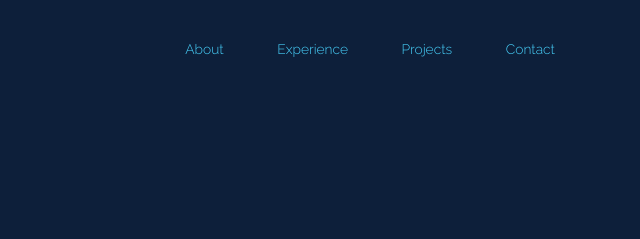
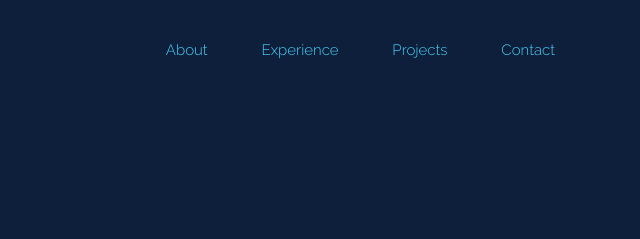
Before and after one commit to ramanmangla/ramanmangla.github.io, a plain HTML site: page index.html in a window 1280 px wide. Shown: the top 239 px of the page, 640-1280 px from the left. Drawn offline with Linux system fonts and the light colour scheme.

Commit message:
Fixed issue with font sizing on window resizing

```diff
--- a/Styles/main.scss
+++ b/Styles/main.scss
@@ -41,7 +41,7 @@ $color-heading: #FFFFFF;
 
 html {
 	/* Fluid typography scaling over responsive*/
-	/* Max root sixe = 16px, min root size = 10px*/
+	/* Max root size = 16px, min root size = 10px*/
 	/* Max viewport width = 1600px, min width = 300px*/
 	font-size: calc(10px + (16 - 10) * ((100vw - 300px) / (1600 - 300)));
 }
@@ -96,7 +96,7 @@ header {
 	justify-content: center;
 	align-items: center;
 	font-family: "Raleway";
-	font-size: 0.95rem;
+	font-size: 15px;
 	font-weight: 300;
 	background: $color-background;
 	/*box-shadow: 0px -4px 7px 3px #111111;*/
```
Also changed, not shown: Styles/main.css.
